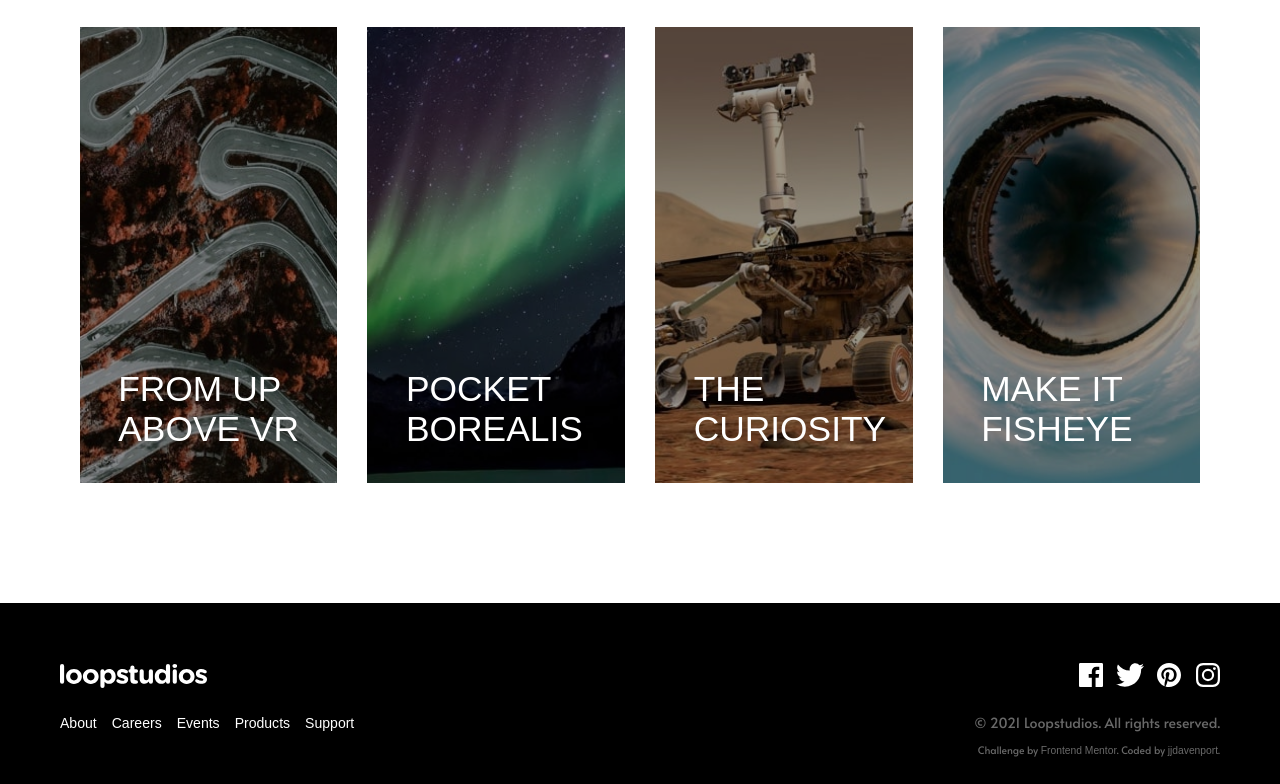
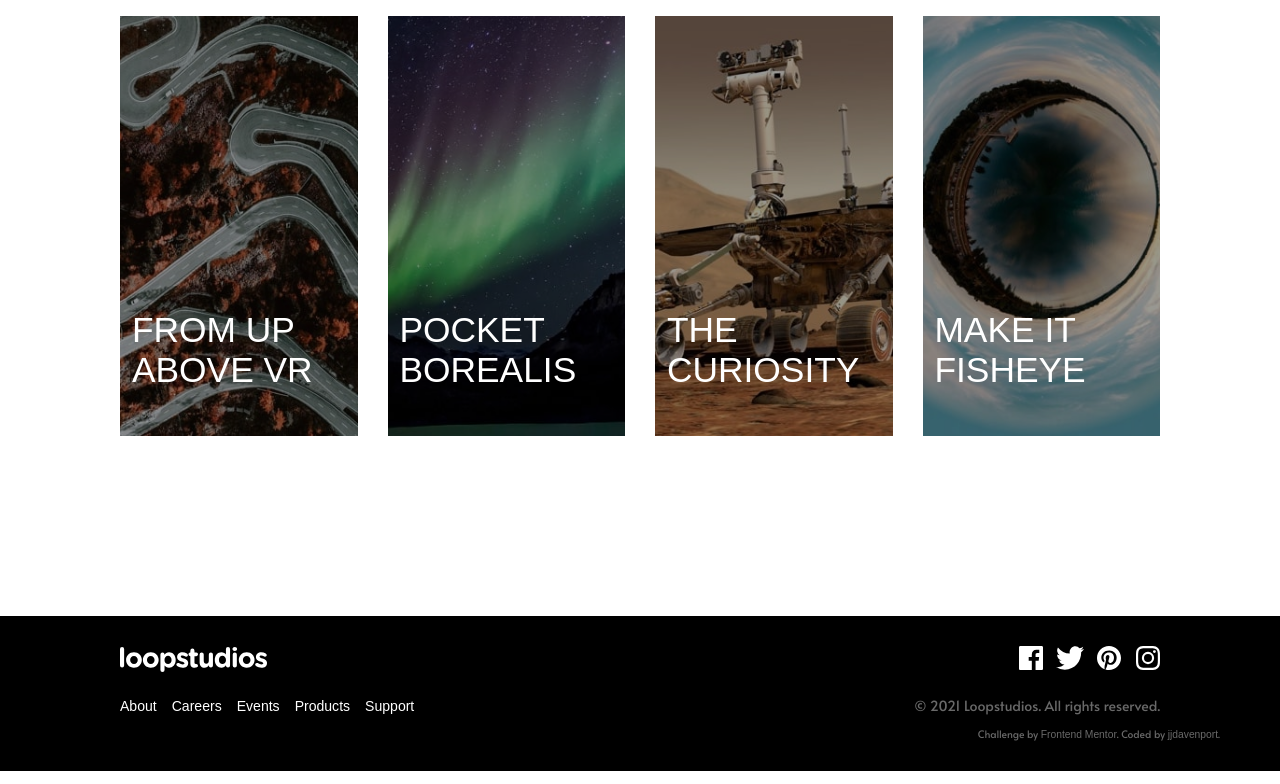
Before and after one commit to jjdavenport/loopstudios-landing-page-main, a plain HTML site: page index.html in a window 1280 px wide. Shown: the part 2016-2800 px from the top of the page. Drawn offline with Linux system fonts and the light colour scheme.

Commit message:
padding correction

```diff
--- a/SCSS/style.scss
+++ b/SCSS/style.scss
@@ -302,14 +302,14 @@ a {
   }
 }
 
-@media screen and (width >= 45rem) {
+@media screen and (width >= 800px) {
   main {
     .main-section {
       background: url(./images/image-hero-desktop.jpg);
       background-position: center;
       background-repeat: no-repeat;
       background-size: cover;
-      padding: 2rem 4rem 10rem 4rem;
+      padding: 2rem 8rem 8rem 8rem;
     }
     .main-header__title {
       width: 16ch;
@@ -346,7 +346,7 @@ a {
     }
   }
   .main-content {
-    padding: 4rem 4rem 0rem 4rem;
+    padding: 8rem 8rem 0rem 8rem;
     position: relative;
     flex-direction: row;
     .main-content__image {
@@ -374,7 +374,7 @@ a {
     }
   }
   .creations {
-    padding: 4rem;
+    padding: 8rem;
     .creations__container {
       display: flex;
       justify-content: space-between;
@@ -387,12 +387,12 @@ a {
     }
     .creations__name {
       font-size: clamp(1.125rem, -0.25rem + 3.0556vw, 2.5rem);
-      top: 75%;
-      left: 15%;
+      top: 70%;
+      left: 5%;
     }
   }
   .footer {
-    padding: 4rem 4rem 0rem 4rem;
+    padding: 2rem 8rem 0rem 8rem;
     flex-direction: row;
     justify-content: space-between;
     .footer__logo-container {
--- a/main.js
+++ b/main.js
@@ -16,7 +16,7 @@ function buttons() {
 
 function desktopMobile() {
   const width = window.innerWidth;
-  if (width >= 720) {
+  if (width >= 800) {
     desktop();
   } else {
     mobile();
```
Also changed, not shown: SCSS/style.css.
